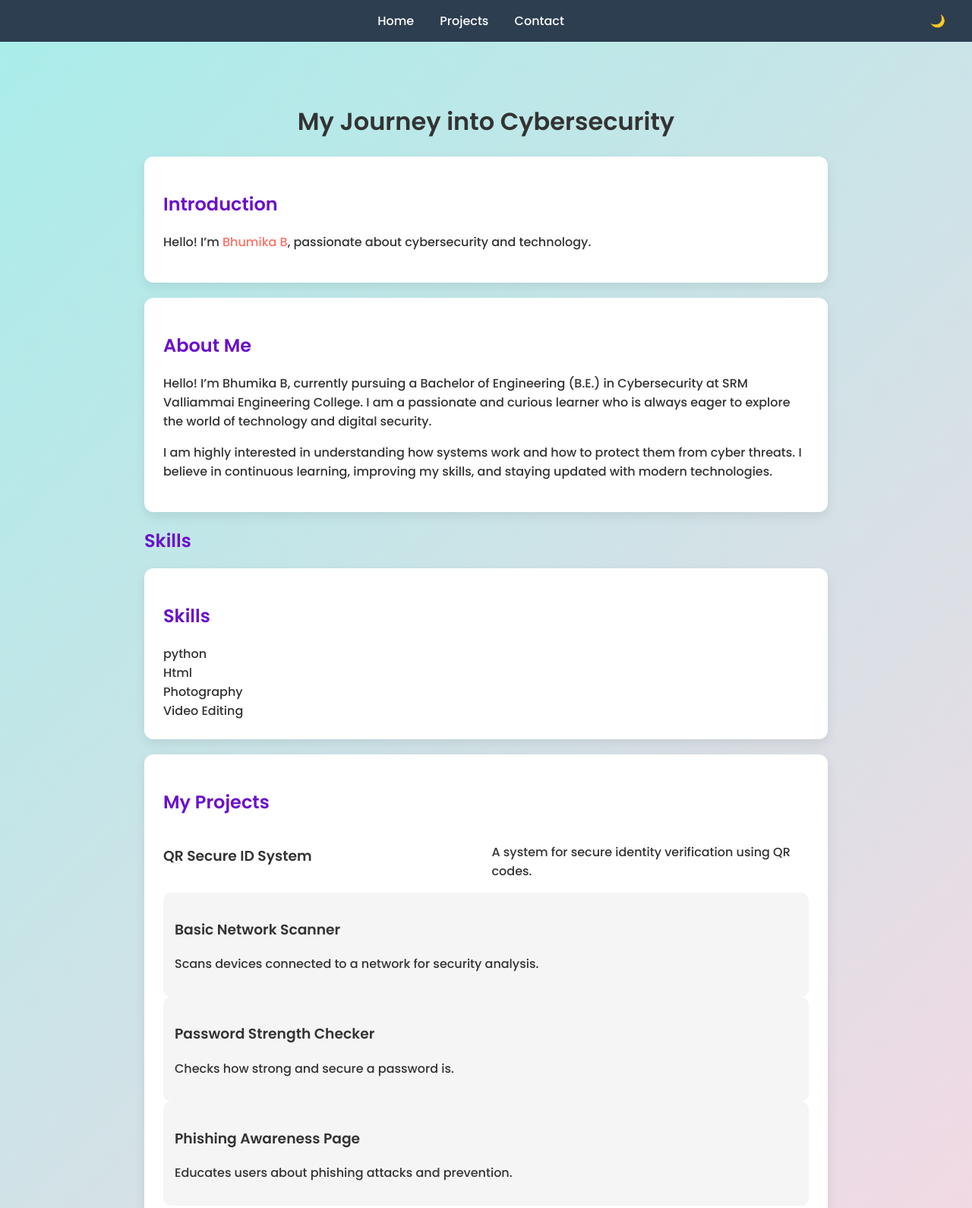
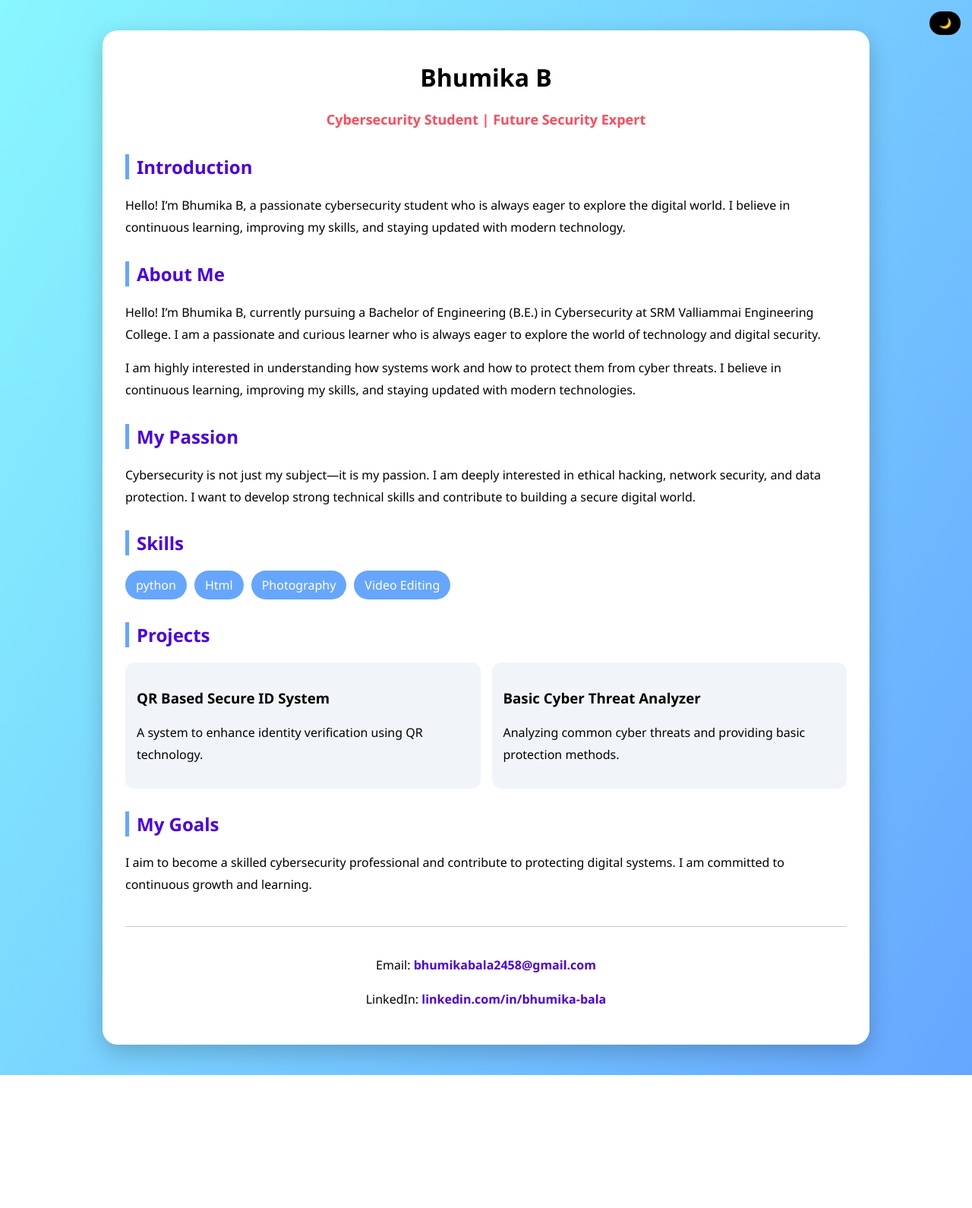
Before and after one commit to bhumika2458/Blogg, a plain HTML site: page index.html in a window 1280 px wide. Shown: the top 1590 px of the page at 76% size. After the commit the page ends 1415 px from the top, so only its background shows below. Drawn offline with Linux system fonts and the light colour scheme.

Commit message:
Revamp index.html for portfolio presentation

```diff
--- a/index.html
+++ b/index.html
@@ -3,131 +3,167 @@
 <head>
 <meta charset="UTF-8">
 <meta name="viewport" content="width=device-width, initial-scale=1.0">
-    <title>Bhumika B - Cybersecurity Blog</title>
-
-    <link href="https://fonts.googleapis.com/css2?family=Poppins:wght@300;500;600&display=swap" rel="stylesheet">
+<title>Bhumika B | Cybersecurity Portfolio</title>
 
 <style>
+html {
+    scroll-behavior: smooth;
+}
+
 body {
     margin: 0;
-            font-family: 'Poppins', sans-serif;
-            background: linear-gradient(135deg, #a8edea, #fed6e3);
-            color: #333;
+    font-family: 'Segoe UI', sans-serif;
+    background: linear-gradient(120deg, #89f7fe, #66a6ff);
     transition: 0.4s;
 }
 
-        /* Dark Mode */
-        .dark {
-            background: #121212;
-            color: #eee;
-        }
-
-        .dark .card {
-            background: #1e1e1e;
-        }
-
-        .dark .navbar {
-            background: #000;
-        }
-
-        /* Navbar */
-        .navbar {
-            background: #2c3e50;
-            padding: 15px;
-            text-align: center;
-            position: sticky;
-            top: 0;
-        }
-
-        .navbar a {
-            color: white;
-            margin: 0 15px;
-            text-decoration: none;
-        }
-
-        .toggle-btn {
-            float: right;
-            margin-right: 20px;
-            cursor: pointer;
+.dark-mode {
+    background: #0f172a;
     color: white;
 }
 
-        /* Container */
 .container {
-            max-width: 900px;
+    max-width: 950px;
     margin: 40px auto;
-            padding: 20px;
+    background: white;
+    border-radius: 20px;
+    padding: 30px;
+    box-shadow: 0 10px 30px rgba(0,0,0,0.2);
 }
 
-        .card {
-            background: white;
-            padding: 25px;
-            margin-bottom: 20px;
-            border-radius: 12px;
-            box-shadow: 0 6px 15px rgba(0,0,0,0.08);
+.dark-mode .container {
+    background: #1e293b;
+}
+
+.profile {
+    text-align: center;
+}
+
+.profile img {
+    width: 130px;
+    height: 130px;
+    border-radius: 50%;
+    border: 4px solid #66a6ff;
     transition: 0.3s;
 }
 
-        .card:hover {
-            transform: translateY(-5px);
+.profile img:hover {
+    transform: scale(1.05);
 }
 
 h1 {
-            text-align: center;
+    margin: 10px 0;
+}
+
+.typing {
+    color: #ff4b5c;
+    font-weight: bold;
+    font-size: 18px;
 }
 
 h2 {
-            color: #6a11cb;
+    color: #4a00e0;
+    margin-top: 30px;
+    border-left: 5px solid #66a6ff;
+    padding-left: 10px;
 }
 
-        /* Projects */
+.dark-mode h2 {
+    color: #38bdf8;
+}
+
+p {
+    line-height: 1.8;
+}
+
+.skills {
+    display: flex;
+    flex-wrap: wrap;
+    gap: 10px;
+}
+
+.skill {
+    background: #66a6ff;
+    color: white;
+    padding: 8px 14px;
+    border-radius: 20px;
+    transition: 0.3s;
+}
+
+.skill:hover {
+    background: #4a00e0;
+    transform: scale(1.05);
+}
+
 .projects {
     display: grid;
     grid-template-columns: 1fr 1fr;
     gap: 15px;
 }
 
-        .project {
-            background: #f5f5f5;
+.project-card {
+    background: #f1f5f9;
     padding: 15px;
-            border-radius: 10px;
+    border-radius: 12px;
+    transition: 0.3s;
 }
 
-        .dark .project {
-            background: #2a2a2a;
+.project-card:hover {
+    transform: translateY(-5px);
 }
 
-        .highlight {
-            color: #ff6f61;
+.dark-mode .project-card {
+    background: #334155;
 }
 
-        /* Footer */
+.toggle-btn {
+    position: fixed;
+    top: 15px;
+    right: 15px;
+    padding: 8px 12px;
+    border: none;
+    border-radius: 20px;
+    background: black;
+    color: white;
+    cursor: pointer;
+}
+
 .footer {
+    margin-top: 40px;
     text-align: center;
-            padding: 20px;
+    padding-top: 20px;
+    border-top: 1px solid #ccc;
+}
+
+a {
+    color: #4a00e0;
+    text-decoration: none;
+    font-weight: bold;
+}
+
+.dark-mode a {
+    color: #38bdf8;
 }
 
 </style>
 </head>
+
 <body>
 
-<div class="navbar">
-    <span class="toggle-btn" onclick="toggleMode()">🌙</span>
-    <a href="#">Home</a>
-    <a href="#">Projects</a>
-    <a href="#">Contact</a>
-</div>
+<button class="toggle-btn" onclick="toggleMode()">🌙</button>
 
 <div class="container">
 
-    <h1>My Journey into Cybersecurity</h1>
-
-    <div class="card">
-        <h2>Introduction</h2>
-        <p>Hello! I’m <span class="highlight">Bhumika B</span>, passionate about cybersecurity and technology.</p>
+    <div class="profile">
+        <h1>Bhumika B</h1>
+        <p class="typing" id="typing"></p>
     </div>
 
-    <div class="card">
+    <h2>Introduction</h2>
+    <p>
+        Hello! I’m Bhumika B, a passionate cybersecurity student who is always eager to explore the digital world.
+        I believe in continuous learning, improving my skills, and staying updated with modern technology.
+    </p>
     <h2>About Me</h2>
     <p>
         Hello! I’m Bhumika B, currently pursuing a Bachelor of Engineering (B.E.) in Cybersecurity at SRM Valliammai Engineering College.
@@ -137,9 +173,12 @@
         I am highly interested in understanding how systems work and how to protect them from cyber threats.
         I believe in continuous learning, improving my skills, and staying updated with modern technologies.
     </p>
-    </div>
-       <h2>Skills</h2>
-    <div class="card">
+    <h2>My Passion</h2>
+    <p>
+        Cybersecurity is not just my subject—it is my passion. I am deeply interested in ethical hacking, network security,
+        and data protection. I want to develop strong technical skills and contribute to building a secure digital world.
+    </p>
+
     <h2>Skills</h2>
     <div class="skills">
         <div class="skill">python</div>
@@ -147,49 +186,52 @@
         <div class="skill">Photography</div>
         <div class="skill">Video Editing</div>
     </div>
-     </div>
-    <div class="card">
-        <h2>My Projects</h2>
+
+    <h2>Projects</h2>
     <div class="projects">
-                <h3>QR Secure ID System</h3>
-                <p>A system for secure identity verification using QR codes.</p>
+        <div class="project-card">
+            <h3>QR Based Secure ID System</h3>
+            <p>A system to enhance identity verification using QR technology.</p>
         </div>
 
-            <div class="project">
-                <h3>Basic Network Scanner</h3>
-                <p>Scans devices connected to a network for security analysis.</p>
-            </div>
-
-            <div class="project">
-                <h3>Password Strength Checker</h3>
-                <p>Checks how strong and secure a password is.</p>
-            </div>
-
-            <div class="project">
-                <h3>Phishing Awareness Page</h3>
-                <p>Educates users about phishing attacks and prevention.</p>
-            </div>
-
+        <div class="project-card">
+            <h3>Basic Cyber Threat Analyzer</h3>
+            <p>Analyzing common cyber threats and providing basic protection methods.</p>
         </div>
     </div>
 
-    <div class="card">
-        <h2>My Goal</h2>
-        <p>To become a cybersecurity expert and protect digital systems.</p>
-    </div>
+    <h2>My Goals</h2>
+    <p>
+        I aim to become a skilled cybersecurity professional and contribute to protecting digital systems.
+        I am committed to continuous growth and learning.
+    </p>
 
     <div class="footer">
-        <h3>Contact Me</h3>
-        <p>Email: bhumikabala2458@gmail.com</p>
-        <p>LinkedIn: your-profile-link</p>
+        <p>Email: <a href="mailto:bhumikabala2458@gmail.com">bhumikabala2458@gmail.com</a></p>
+        <p>LinkedIn: <a href="https://www.linkedin.com/in/bhumika-bala" target="_blank">
+            linkedin.com/in/bhumika-bala
+        </a></p>
     </div>
 
 </div>
 
 <script>
 function toggleMode() {
-        document.body.classList.toggle("dark");
+    document.body.classList.toggle("dark-mode");
 }
+
+const text = "Cybersecurity Student | Future Security Expert";
+let i = 0;
+
+function typingEffect() {
+    if (i < text.length) {
+        document.getElementById("typing").innerHTML += text.charAt(i);
+        i++;
+        setTimeout(typingEffect, 40);
+    }
+}
+
+typingEffect();
 </script>
 
 </body>
```
Lines whose indentation alone changed are shown as unchanged.
